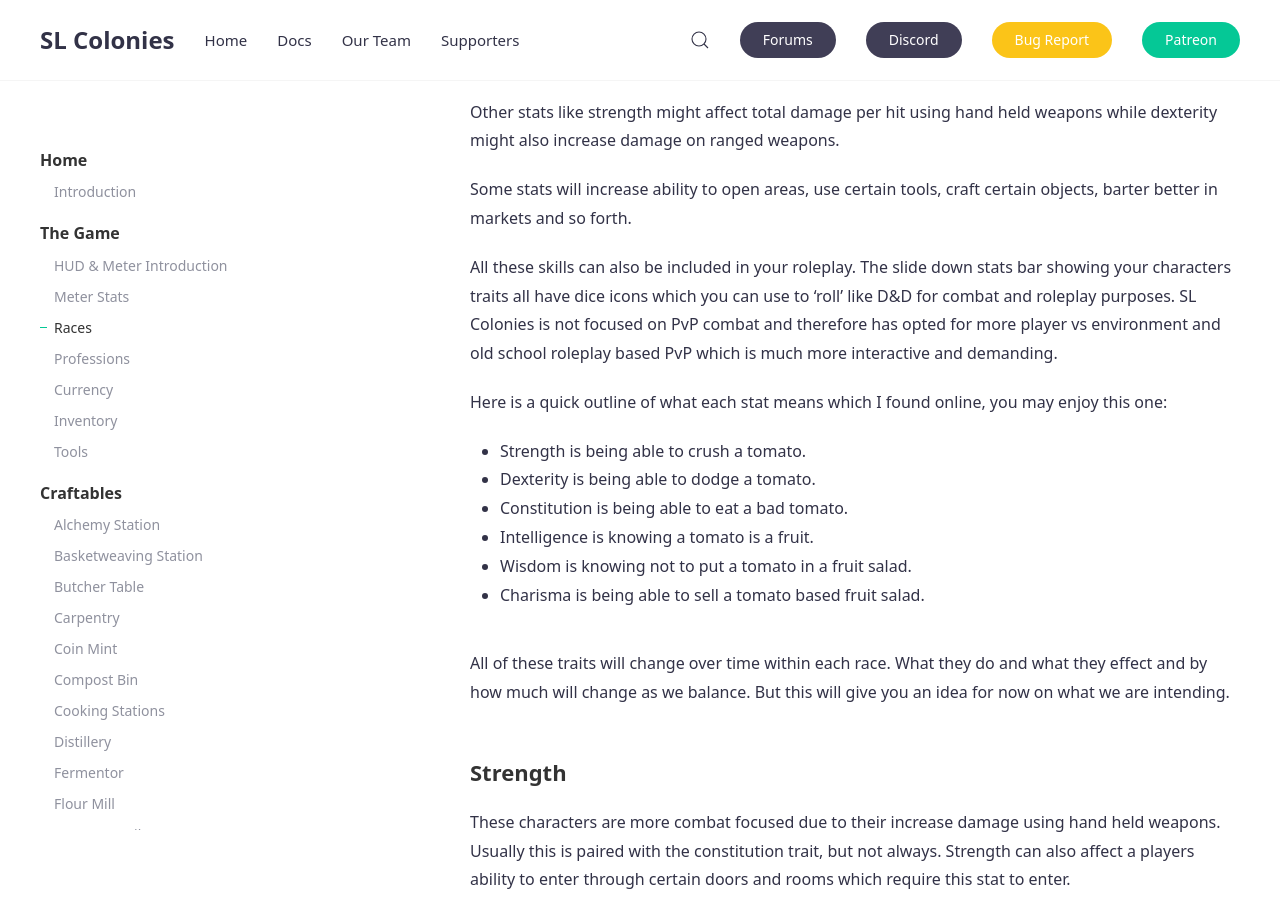
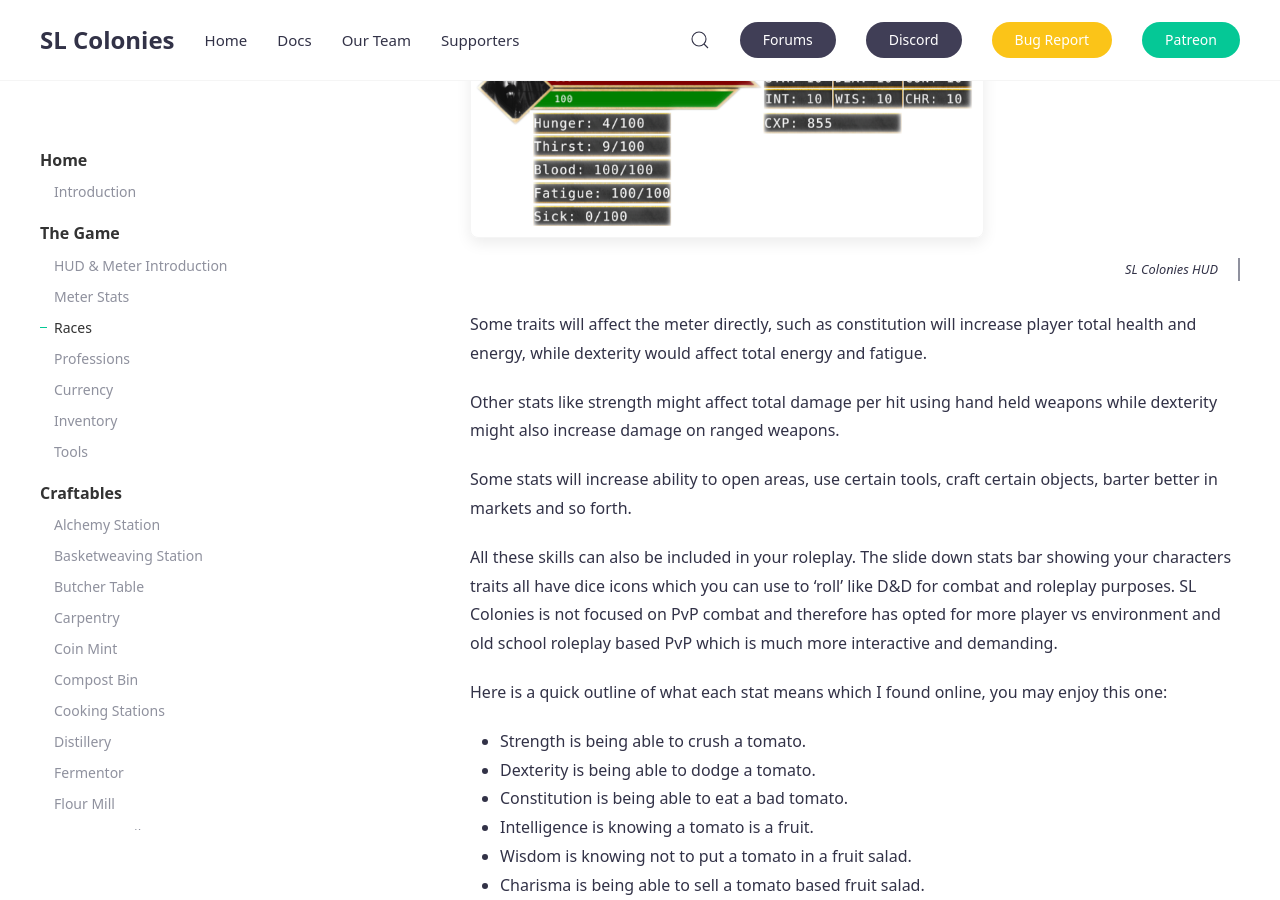
Before and after one commit to SLColonies/Public, a Jekyll site: the page built from _docs/races.md, in a window 1280 px wide and 900 px high, scrolled down 684 px. Built offline with Jekyll 4.4.1, drawn with Linux system fonts in a browser that asks for light colours; comment, search, counter and statistics services are not loaded.

Commit message:
Update races.md

```diff
--- a/_docs/races.md
+++ b/_docs/races.md
@@ -12,6 +12,7 @@ There are 6 traits that each race has. Humans are the most balanced race, having
 | Lycan |  2  |  0  |  2  | -1  | -1  | -2  |   0  |
 
 ## The Stats
+{% include image.html img="hudnew.png" alt="SLC HUD" caption="SL Colonies HUD" %}
 Some traits will affect the meter directly, such as constitution will increase player total health and energy, while dexterity would affect total energy and fatigue.
 
 Other stats like strength might affect total damage per hit using hand held weapons while dexterity might also increase damage on ranged weapons.
```
